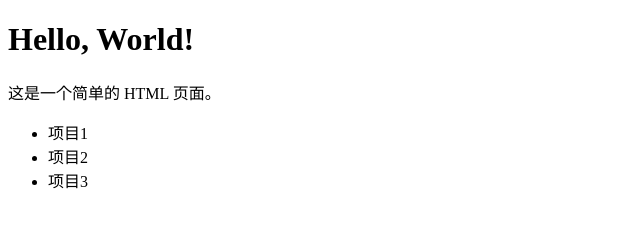
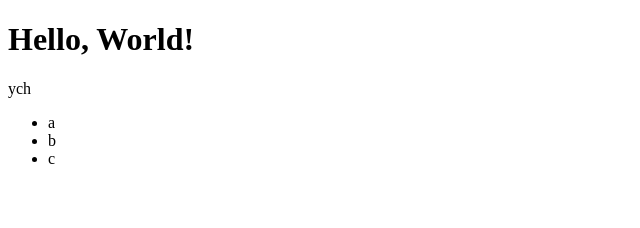
Before and after one commit to Lyapunov1999/personal-page, a plain HTML site: page ych.html in a window 1280 px wide. Shown: the whole page, without its empty margins (0-640 px from the left). Drawn offline with Linux system fonts and the light colour scheme.

Commit message:
Add files via upload

```diff
--- a/ych.html
+++ b/ych.html
@@ -8,11 +8,11 @@
 </head>
 <body>
     <h1>Hello, World!</h1>
-    <p>这是一个简单的 HTML 页面。</p>
+    <p>ych</p>
     <ul>
-        <li>项目1</li>
-        <li>项目2</li>
-        <li>项目3</li>
+        <li>a</li>
+        <li>b</li>
+        <li>c</li>
     </ul>
 </body>
 </html>
```
